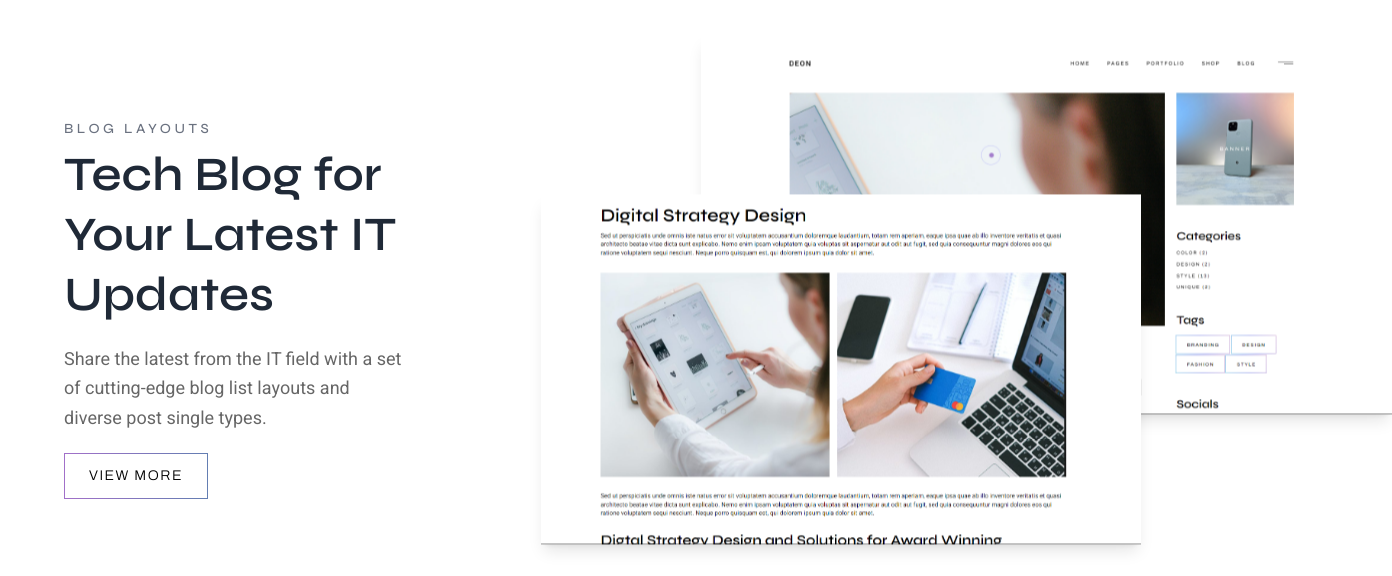
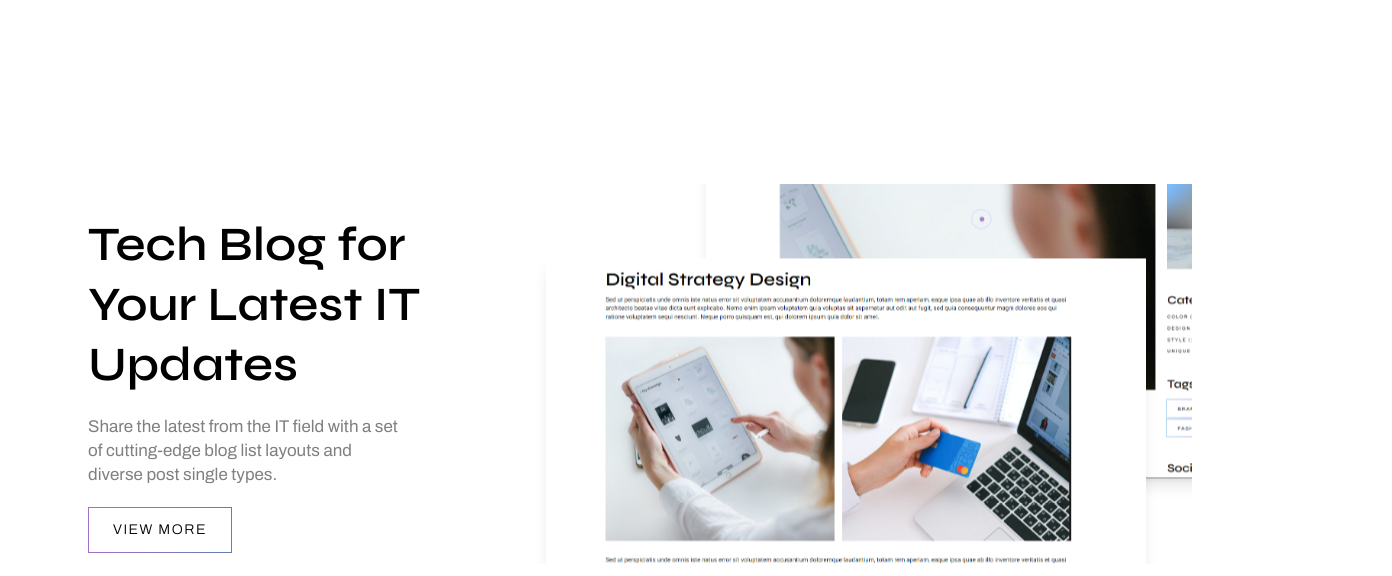
Before and after one commit to PuneetKandpal/Internship-Projects, a React (Vite) app in the folder ByteUp_AI/byteup-ai/: page / in a window 1280 px wide. Shown: the part 2924-3500 px from the top of the page, 1392 px wide, since content can reach past the window. Built offline with nearby package versions, Linux system fonts and the light colour scheme.

Commit message:
Blog section updated

```diff
--- a/ByteUp_AI/byteup-ai/src/Components/HomeBlog.jsx
+++ b/ByteUp_AI/byteup-ai/src/Components/HomeBlog.jsx
@@ -1,4 +1,4 @@
-import React, { useState, useContext } from "react";
+import  { useState, useContext } from "react";
 import { Link } from "react-router-dom";
 import { ThemeContext } from "../Context/ThemeContext";
 import AnimatedCursor from "./AnimatedCursor";
@@ -8,10 +8,10 @@ const HomeBlog = () => {
   const [isHeadingHovered, setIsHeadingHovered] = useState(false);
 
   const containerStyles =
-    theme === "light" ? "bg-white text-gray-800" : "bg-black text-gray-100";
+    theme === "light" ? "bg-white text-black" : "bg-black text-gray-100";
 
   const imageContainerStyles =
-    theme === "light" ? "bg-white shadow-lg" : "bg-gray-800 shadow-xl";
+    theme === "light" ? "bg-white shadow-lg" : "bg-black shadow-xl";
 
   const buttonStyles =
     theme === "light"
@@ -67,31 +67,33 @@ const HomeBlog = () => {
       `}</style>
 
       <div
-        className={`min-h-screen p-8 md:p-16 flex items-center ${containerStyles}`}
+        className={`h-[100vh] mt-[4rem] px-[5.5rem] flex items-center  ${containerStyles}`}
       >
         <AnimatedCursor isHovered={isHeadingHovered} />
-        <div className="max-w-6xl mx-auto flex flex-col md:flex-row gap-20">
+        <div className="w-full overflow-hidden mx-auto flex flex-col md:flex-row gap-2">
           {/* Text Section */}
-          <div className="w-full md:w-2/5 flex flex-col justify-center items-start pr-8 ">
+          <div className="w-full md:w-2/5 flex flex-col justify-center items-start pr-0 ">
             <h2
-              className="text-sm uppercase mb-2 font-Syne leading-4 font-medium tracking-[.25em] text-gray-500"
-              onMouseEnter={() => setIsHeadingHovered(true)}
-              onMouseLeave={() => setIsHeadingHovered(false)}
+              className={`animate-heading text-[13px] uppercase mb-1 font-Syne leading-4 font-normal ml-1 tracking-[.20em] ${
+                theme === "light"
+                  ? "text-gradient-css opacity-70"
+                  : "text-white/40"
+              }`}
             >
-              BLOG LAYOUTS
+              Blog Layouts
             </h2>
             <h1
               className="text-5xl font-semibold mb-5 leading-tight font-Syne inline-block"
               onMouseEnter={() => setIsHeadingHovered(true)}
               onMouseLeave={() => setIsHeadingHovered(false)}
             >
-              Tech Blog for <br />
-              Your Latest IT <br />
-              Updates
+              Tech Blog for Your Latest IT Updates
             </h1>
             <p
-              className="mb-5 text-lg leading-relaxed font-Heebo"
-              style={{ color: descriptionColor }}
+              className={`mb-5 text-[17px] font-normal leading-6 ${
+                theme === "light" ? " text-black/50" : " text-white/40"
+              } font-Archivo`}
+              // style={{ color: descriptionColor }}
             >
               Share the latest from the IT field with a set <br />
               of cutting-edge blog list layouts and <br />
```
